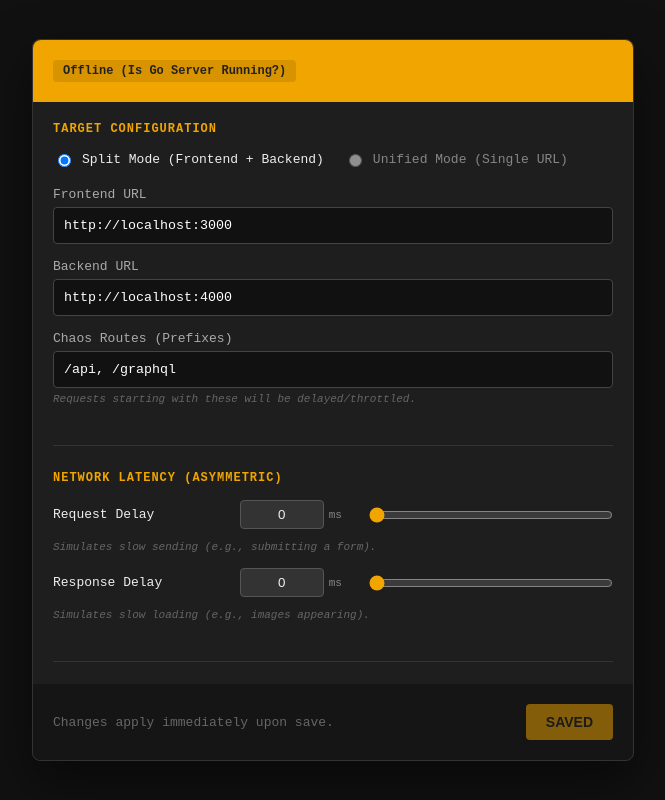
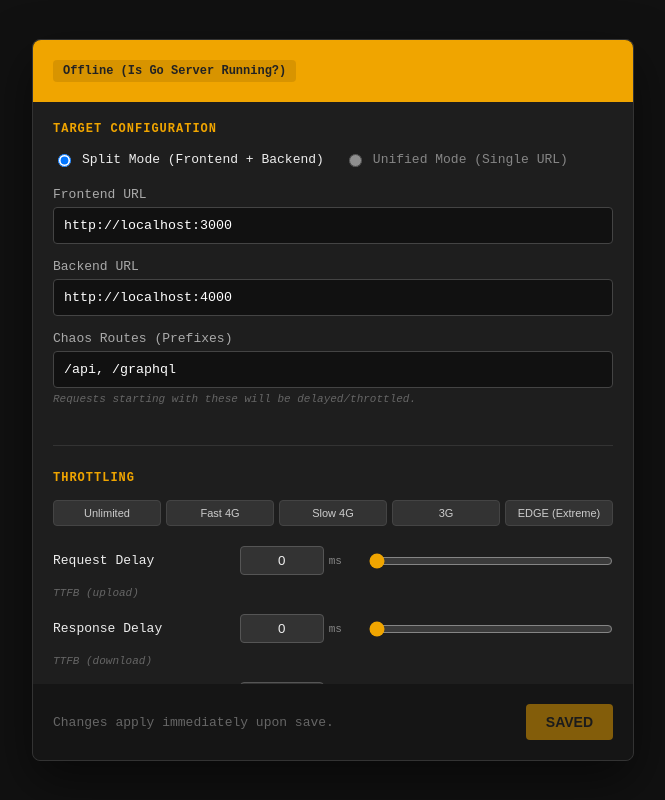
Before and after one commit to Rohith-JN/chaos-proxy, a React (Vite) app: page / in a window 1280 px wide. Shown: the whole page, without its empty margins (307-972 px from the left). Built offline with nearby package versions, Linux system fonts and the light colour scheme; no server answers.

Commit message:
feat: implement real latency

```diff
--- a/src/App.tsx
+++ b/src/App.tsx
@@ -14,6 +14,11 @@ interface ProxyConfig {
     LagToReq: number | string;
     LagToResp: number | string;
 
+    bandwidthUp: number | string;
+    bandwidthDown: number | string;
+
+    jitter: number | string;
+
 }
 
 interface ProxyConfigState {
@@ -25,6 +30,11 @@ interface ProxyConfigState {
 
     LagToReq: number | string;
     LagToResp: number | string;
+
+    bandwidthUp: number | string;
+    bandwidthDown: number | string;
+
+    jitter: number | string;
 
 }
 
@@ -38,6 +48,11 @@ const App: React.FC = () => {
 
         LagToReq: 0,
         LagToResp: 0,
+
+        bandwidthUp: 0,
+        bandwidthDown: 0,
+
+        jitter: 0
 
     });
 
@@ -53,7 +68,7 @@ const App: React.FC = () => {
                     const serverConfig = await response.json();
 
                     // Convert array back to string for input field
-                    const routesStr = serverConfig.ChaosRoutes ? serverConfig.ChaosRoutes.join(', ') : '/api';
+                    const routesStr = serverConfig.ChaosRoutes ? serverConfig.ChaosRoutes.join(', ') : '/graphql';
 
                     setConfig(prev => ({
                         ...prev,
@@ -86,6 +101,11 @@ const App: React.FC = () => {
 
                 LagToReq: Number(currentConfig.LagToReq) || 0,
                 LagToResp: Number(currentConfig.LagToResp) || 0,
+
+                bandwidthUp: Number(currentConfig.bandwidthUp) || 0,
+                bandwidthDown: Number(currentConfig.bandwidthDown) || 0,
+
+                jitter: Number(currentConfig.jitter) || 0,
 
             };
 
@@ -209,20 +229,122 @@ const App: React.FC = () => {
 
                     {/* SECTION 2: CHAOS CONTROLS */}
                     <div style={styles.section}>
-                        <div style={styles.sectionTitle}>Network Latency (Asymmetric)</div>
+                        <div style={styles.sectionTitle}>Throttling</div>
+                        <div style={styles.presetButtons}>
+                            <button style={styles.presetBtn} onClick={() => {
+                                setConfig(prev => ({
+                                    ...prev, LagToReq: 0,
+                                    LagToResp: 0,
+
+                                    bandwidthUp: 0,
+                                    bandwidthDown: 0,
+
+                                    jitter: 0
+                                }));
+                                setHasChanges(true);
+
+                                setStatus('⚠️ Unsaved');
+                            }}>Unlimited</button>
+                            <button style={styles.presetBtn} onClick={() => {
+                                setConfig(prev => ({
+                                    ...prev,
+
+                                    // Latency (TTFB)
+                                    LagToReq: 50,
+                                    LagToResp: 80,
+
+                                    // Bandwidth (KB/s)
+                                    bandwidthUp: 750,     // ~6 Mbps
+                                    bandwidthDown: 2000,  // ~16 Mbps
+
+                                    // Jitter
+                                    jitter: 30
+                                }));
+                                setHasChanges(true);
+
+                                setStatus('⚠️ Unsaved');
+
+                            }}>Fast 4G</button>
+                            <button style={styles.presetBtn} onClick={() => {
+                                setConfig(prev => ({
+                                    ...prev,
+
+                                    LagToReq: 150,
+                                    LagToResp: 200,
+
+                                    bandwidthUp: 250,     // ~2 Mbps
+                                    bandwidthDown: 750,   // ~6 Mbps
+
+                                    jitter: 120
+                                }));
+                                setHasChanges(true);
+
+                                setStatus('⚠️ Unsaved');
+
+
+                            }}>Slow 4G</button>
+                            <button style={styles.presetBtn} onClick={() => {
+                                setConfig(prev => ({
+                                    ...prev,
+
+                                    LagToReq: 300,
+                                    LagToResp: 400,
+
+                                    bandwidthUp: 40,      // ~300 kbps
+                                    bandwidthDown: 100,   // ~800 kbps
+
+                                    jitter: 200
+                                }));
+                                setHasChanges(true);
+
+                                setStatus('⚠️ Unsaved');
+
+                            }}>3G</button>
+                            <button style={styles.presetBtn} onClick={() => {
+                                setConfig(prev => ({
+                                    ...prev,
+
+                                    LagToReq: 600,
+                                    LagToResp: 800,
+
+                                    bandwidthUp: 10,      // ~80 kbps
+                                    bandwidthDown: 30,    // ~240 kbps
+
+                                    jitter: 500
+                                }));
+                                setHasChanges(true);
+
+                                setStatus('⚠️ Unsaved');
+
+
+                            }}>EDGE (Extreme)</button>
+                        </div>
 
                         {/* 1. UPLOAD CONTROL */}
                         <div style={{ marginBottom: '15px' }}>
                             {renderControl("Request Delay", "LagToReq", 0, 5000, "ms")}
-                            <div style={styles.hint}>Simulates slow sending (e.g., submitting a form).</div>
+                            <div style={styles.hint}>TTFB (upload)</div>
                         </div>
 
                         {/* 2. DOWNLOAD CONTROL */}
                         <div style={{ marginBottom: '15px' }}>
                             {renderControl("Response Delay", "LagToResp", 0, 5000, "ms")}
-                            <div style={styles.hint}>Simulates slow loading (e.g., images appearing).</div>
+                            <div style={styles.hint}>TTFB (download)</div>
                         </div>
+                        <div style={{ marginBottom: '15px' }}>
+                            {renderControl("Bandwidth Upload", "bandwidthUp", 0, 500000, "bps")}
 
+                            <div style={styles.hint}>Upload bandwidth</div>
+                        </div>
+                        <div style={{ marginBottom: '15px' }}>
+                            {renderControl("Bandwidth Download", "bandwidthDown", 0, 500000, "bps")}
+
+                            <div style={styles.hint}>Download bandwidth</div>
+                        </div>
+                        <div style={{ marginBottom: '15px' }}>
+                            {renderControl("Jitter", "jitter", 0, 500000, "bps")}
+
+                        </div>
                     </div>
                 </div>
 
@@ -329,7 +451,7 @@ const styles: StylesDictionary = {
     slider: { flex: 1, cursor: 'pointer', margin: '0 0 0 10px' },
 
     // Buttons
-    presetButtons: { display: 'flex', gap: '5px', marginBottom: '15px' },
+    presetButtons: { display: 'flex', gap: '5px', marginBottom: '20px' },
     presetBtn: {
         flex: 1, padding: '6px', fontSize: '11px', background: '#333',
         color: '#ccc', border: '1px solid #444', borderRadius: '4px', cursor: 'pointer'
```
Also changed, not shown: 2 other files (tests, documents, lock files or other folders).
